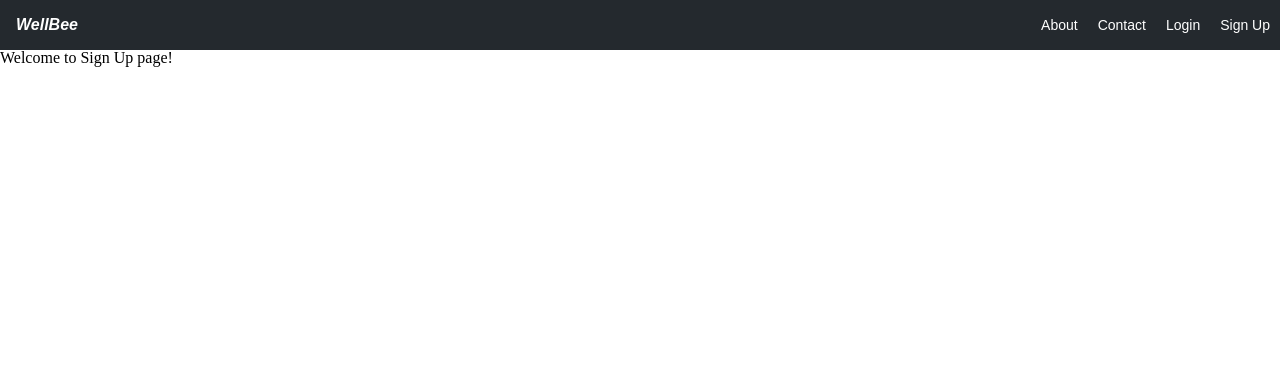
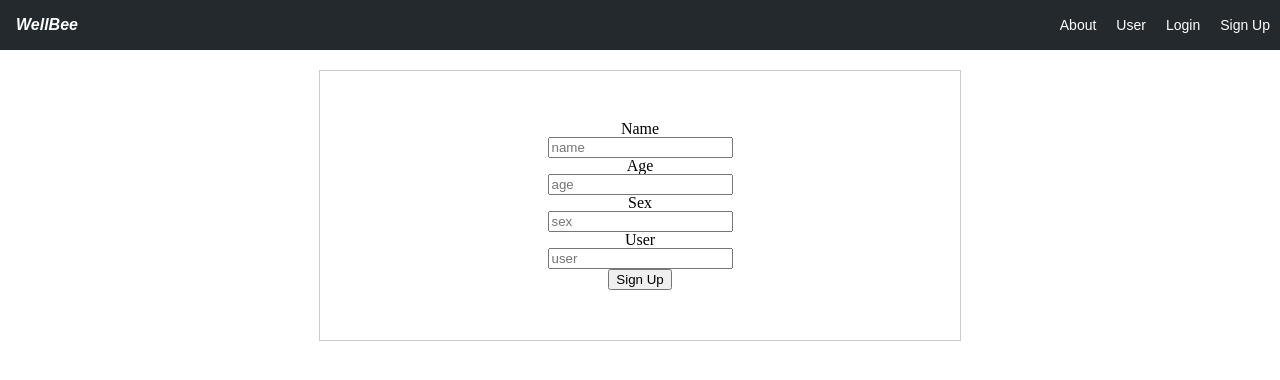
Before and after one commit to CaseyPYZ/WellBee-nyush-SE-f2019, a React (Create React App) app in the folder frontend/: page /signup in a window 1280 px wide. Shown: the top 380 px of the page. Built offline with nearby package versions, Linux system fonts and the light colour scheme.

Commit message:
commmiting

```diff
--- a/frontend/src/App.tsx
+++ b/frontend/src/App.tsx
@@ -7,12 +7,14 @@ import SignupPage from "./pages/signup.page";
 import LoginPage from "./pages/login.page";
 import NavbarComponent from "./components/navbar.component";
 import { Component } from "react";
+import AboutPage from "./pages/about.page";
+import UserPage from "./pages/user.page";
 
 const navigation = {
   brand: {name: 'WellBee', to: '/'},
   links: [
     { name: 'About', to: '/about' },
-    { name: 'Contact', to: '/contact' },
+    { name: 'User', to: '/user' },
     { name: 'Login', to: '/login' },
     { name: 'Sign Up', to: '/signup' }
   ]
@@ -32,6 +34,8 @@ class App extends Component {
         <Switch>
           <Route exact={true} path="/signup" component={SignupPage} />
           <Route exact={true} path="/login" component={LoginPage} />
+          <Route exact={true} path="/about" component={AboutPage} />
+          <Route exact={true} path="/user" component={UserPage} />
           <Route path="/" component={HomePage} />
         </Switch>
       </BrowserRouter>
--- /dev/null
+++ b/frontend/src/pages/about.page.tsx
@@ -0,0 +1,12 @@
+import React from 'react';
+
+const AboutPage = () => {
+
+    return (
+        <div>
+           <h2> All about WellBee </h2>
+        </div>
+    )
+}
+
+export default AboutPage;
--- a/frontend/src/pages/login.page.tsx
+++ b/frontend/src/pages/login.page.tsx
@@ -1,5 +1,5 @@
 import React, { useState } from 'react';
-import { AuthForm } from '../style/login.style';
+import { LoginForm } from '../style/login.style';
 
 const LoginPage = () => {
 
@@ -10,7 +10,7 @@ const LoginPage = () => {
 
     return (
         <div>
-            <AuthForm>
+            <LoginForm>
                 <label htmlFor="username"> Username </label>
                 <input placeholder="username" value={username} onChange={(event) => setCredentials ({
                     username: event.target.value,
@@ -22,7 +22,7 @@ const LoginPage = () => {
                     password: event.target.value
                 })}/>
                 <button type="submit"> Login </button>
-            </AuthForm>
+            </LoginForm>
         </div>
     )
 }
--- a/frontend/src/pages/signup.page.tsx
+++ b/frontend/src/pages/signup.page.tsx
@@ -1,12 +1,61 @@
 import React, { useState } from 'react';
+import { SignupForm } from '../style/signup.style';
 
 const SignupPage = () => {
 
+    const [{ user, name, age, sex, lock, profile }, setCredentials] = useState({
+        user: '',
+        name: '',
+        age: '',
+        sex: '',
+        lock: '',
+        profile: [],
+    });
+
     return (
         <div>
-           <h2> Welcome to Sign Up page! </h2>
+            <SignupForm>
+                <label htmlFor="name"> Name </label>
+                <input placeholder="name" value={user} onChange={(event) => setCredentials({
+                    user,
+                    name: event.target.value,
+                    age,
+                    sex,
+                    lock,
+                    profile
+                })} />
+                <label htmlFor="age"> Age </label>
+                <input placeholder="age" value={age} onChange={(event) => setCredentials({
+                    user,
+                    name,
+                    age: event.target.value,
+                    sex,
+                    lock,
+                    profile
+                })} />
+                <label htmlFor="sex"> Sex </label>
+                <input placeholder="sex" value={sex} onChange={(event) => setCredentials({
+                    user,
+                    name,
+                    age,
+                    sex: event.target.value,
+                    lock,
+                    profile
+                })} />
+                <label htmlFor="user"> User </label>
+                <input placeholder="user" value={user} onChange={(event) => setCredentials({
+                    user: event.target.value,
+                    name,
+                    age,
+                    sex,
+                    lock,
+                    profile
+                })} />
+                <button type="submit"> Sign Up </button>
+            </SignupForm>
         </div>
     )
 }
 
+
 export default SignupPage;
--- /dev/null
+++ b/frontend/src/pages/user.page.tsx
@@ -0,0 +1,12 @@
+import React from 'react';
+
+const UserPage = () => {
+
+    return (
+        <div>
+           <h2> All about the user </h2>
+        </div>
+    )
+}
+
+export default UserPage;
--- a/frontend/src/style/login.style.ts
+++ b/frontend/src/style/login.style.ts
@@ -1,9 +1,11 @@
 import styled from 'styled-components';
 
-export const AuthForm = styled.form`
+export const LoginForm = styled.form`
     display: flex;
     align-items: center;
     flex-direction: column;
     width: 50%;
-    margin: 0 auto;
-`
+    margin: 20px auto;
+    padding: 50px 0;
+    border: 1px solid #ccc;
+    `
--- /dev/null
+++ b/frontend/src/style/signup.style.ts
@@ -0,0 +1,15 @@
+import styled from 'styled-components';
+
+export const SignupForm = styled.form`
+    display: flex;
+    align-items: center;
+    flex-direction: column;
+    width: 50%;
+    margin: 20px auto;
+    padding: 50px 0;
+    border: 1px solid #ccc;
+    `
+export const Label = styled.form`
+    display: inline-block;
+    align: left;
+    `
```
Also changed, not shown: package.json (added, +26 -0 lines), 1 other file (tests, documents, lock files or other folders).
